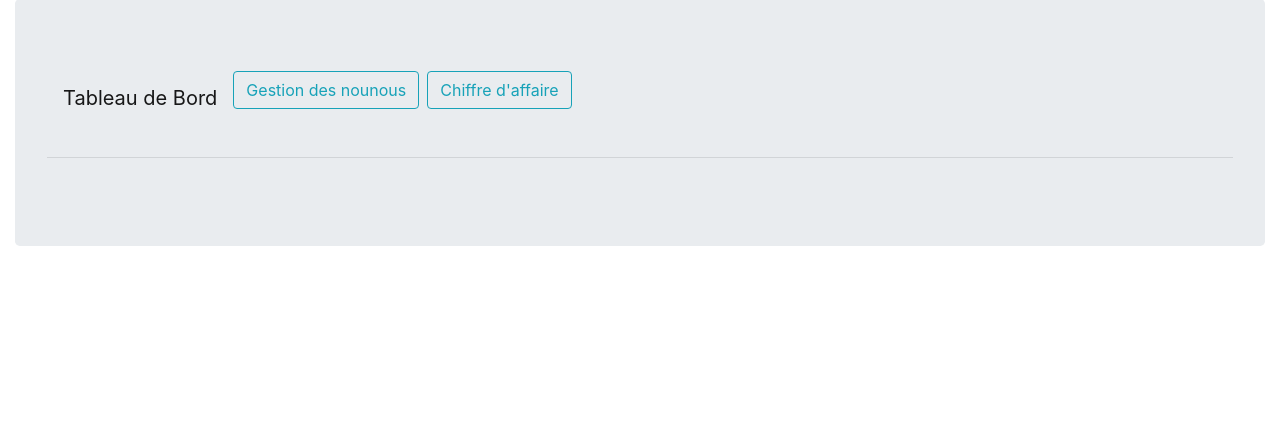
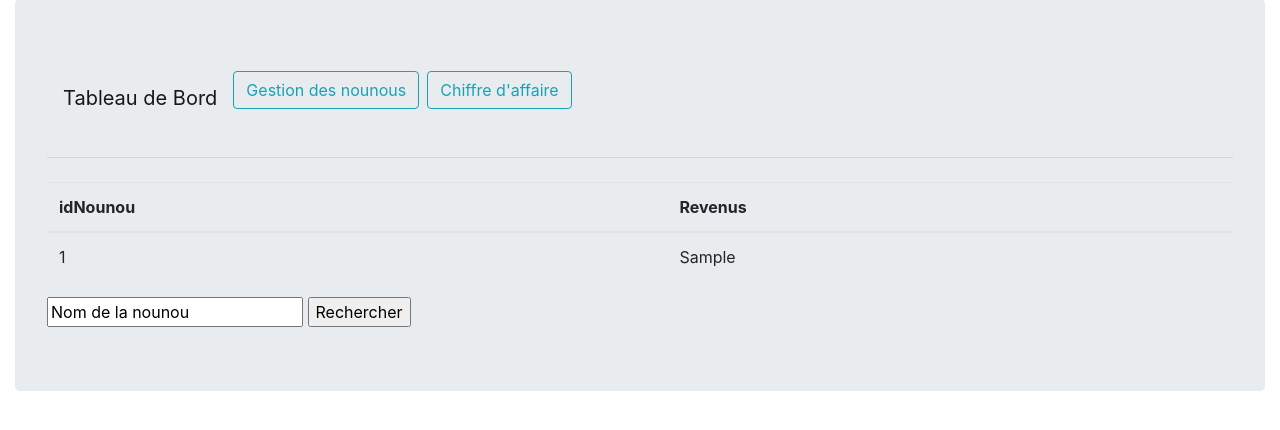
Before and after one commit to RobinLallier/projetLO07, a PHP site: page /html/board_admin.php in a window 1280 px wide. Shown: the part 151-581 px from the top of the page. Run offline with PHP 8.4, Linux system fonts and the light colour scheme; tables that the repository leaves empty or names only in its code hold one stand-in row (values such as "Sample post"); some libraries are stand-ins or nearby versions.

Commit message:
affichage profil nounou

```diff
--- a/NounousLO07/html/board_admin.php
+++ b/NounousLO07/html/board_admin.php
@@ -71,31 +71,8 @@ include '../php/config.php';
                 }
                 ?>
 
-                <table class="table">
-                    <thead>
-                    <tr>
-                        <th scope="col">Nom</th>
-                        <th scope="col">Prénom</th>
-                        <th scope="col">Revenus</th>
-                    </tr>
-                    </thead>
-                    <tbody>
 
-                    <?php
-                    $requete = "SELECT nom, prenom, revenus FROM NOUNOU ORDER BY revenus DESC;";
-                    $resultat = mysqli_query($bdd, $requete);
 
-                    if ($resultat) {
-
-                    }
-
-                    ?>
-                    <tr>
-                        <th scope="row">1</th>
-                        <td>Mark</td>
-
-                    </tbody>
-                </table>
 
             </article>
             <h2 class="lead">Que voulez-vous faire?</h2>
@@ -108,6 +85,92 @@ include '../php/config.php';
 
             </ul>
         </div>
+
+        <!-- TABLEAU POUR REVENUS PAR NOUNOUS -->
+
+        <table class="table">
+            <thead>
+            <tr>
+                <th scope="col">idNounou</th>
+                <th scope="col">Revenus</th>
+            </tr>
+            </thead>
+            <tbody>
+
+            <?php
+            $requete = "SELECT idNounou, revenus FROM NOUNOU WHERE candidature = 0 ORDER BY revenus DESC;";
+            $resultat = mysqli_query($bdd, $requete);
+
+            if ($resultat) {
+                while($revenusnounous = mysqli_fetch_array($resultat, MYSQLI_ASSOC)){
+                    $idNounou = $revenusnounous['idNounou'];
+                    $revenu = $revenusnounous['revenus'];
+
+                    echo("<tr><td>".$idNounou."</td>");
+                    echo("<td>".$revenu."</td></tr>");
+                }
+
+            }
+
+
+            ?>
+
+            </tbody>
+        </table>
+
+
+        <!-- =============================-->
+
+
+        <!-- RECHERCHER NOUNOU-->
+
+        <form method="POST" action="board_admin.php">
+            <input type="text" name="nomNounou" value="Nom de la nounou">
+            <input type="submit" value="Rechercher">
+        </form>
+
+
+        <!-- TABLEAU PROFIL NOUNOU -->
+
+        <?php
+
+
+        if(isset($_POST['nomNounou'])){
+            $nom = $_POST['nomNounou'];
+            $requete = "SELECT e.num_resa, e.note, e.commentaire
+FROM EVALUATION e, RESERVATIONS r, UTILISATEURS u
+WHERE e.num_resa = r.num_resa AND r.idNounou = u.id_utilisateur AND u.nom =\"$nom\";";
+            $resultat = mysqli_query($bdd, $requete);
+
+            echo("<div class=\"card\" style=\"width: 18rem;\">
+                    <img class=\"card-img-top\" src=\".../100px180/?text=Image cap\" alt=\"Card image cap\">
+                          <div class=\"card-body\">
+                             <h5 class=\"card-title\">".$nom."</h5>
+                             <p class=\"card-text\">Some quick example text to build on the card title and make up the bulk of the card's content.</p>
+                           </div>
+                                <ul class=\"list-group list-group-flush\">");
+
+            if ($resultat) {
+                while($nounou = mysqli_fetch_array($resultat, MYSQLI_ASSOC)){
+                    $resaNounou = $nounou['num_resa'];
+                    $noteNounou = $nounou['note'];
+                    $commentaireNounou = $nounou['commentaire'];
+                    echo("<li class=\"list-group-item\>".$resaNounou."</li>");
+                    echo("<li class=\"list-group-item\>".$noteNounou."</li>");
+                    echo("<li class=\"list-group-item\>".$commentaireNounou."</li>");
+                    echo("</ul></div>");
+
+
+
+                }
+            }
+
+
+
+
+        }
+        ?>
+
 
 
         <div id="chiffre-affaire" class="hidden">
```
